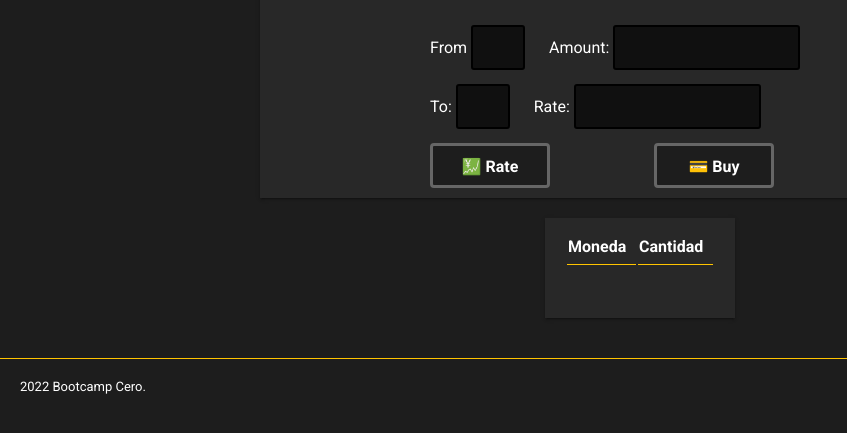
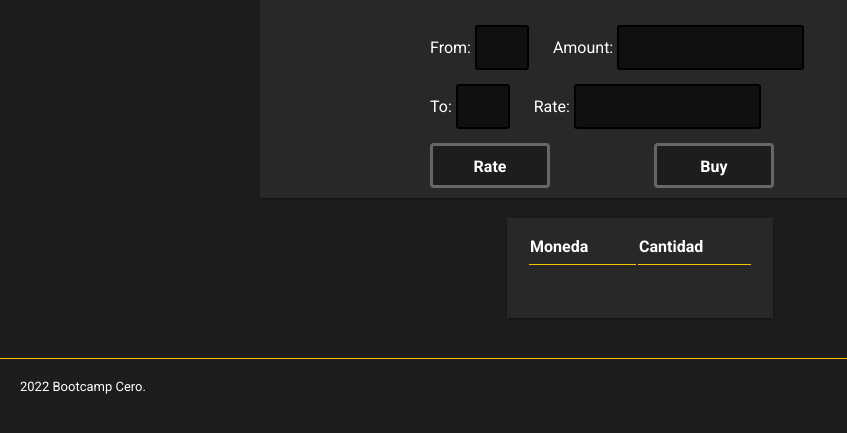
Before and after one commit to datadiego/KeepCoding_Flask_JS_Coinapp, a Flask app: page / in a window 1280 px wide. Shown: the part 119-552 px from the top of the page, without its empty margins (0-847 px from the left). Run offline with Flask 2, Linux system fonts and the light colour scheme; data that the repository does not hold is empty.

Commit message:
comentarios: 🖊️añadidas tareas

```diff
--- a/crypto_app/static/css/styles-night.css
+++ b/crypto_app/static/css/styles-night.css
@@ -91,7 +91,7 @@ select#selector-tema{
 }
 
 .seccion-status{
-  width:25%;
+  width:35%;
   margin-left: auto;
   margin-right: auto;
 }
@@ -103,3 +103,4 @@ td{
   white-space: nowrap;
     overflow: hidden;
 }
+/* TODO: alinear cifras de estado de la wallet a la derecha */
--- a/crypto_app/static/js/balance.js
+++ b/crypto_app/static/js/balance.js
@@ -1,3 +1,5 @@
+//TODO: cuando hacemos un movimiento o una consulta satisfactoria, se debe eliminar cualquier mensajes de error
+//TODO: añadir flask-API a requirements.txt
 const peticion_movimientos = new XMLHttpRequest();
 const peticion_rate = new XMLHttpRequest();
 const peticion_compra = new XMLHttpRequest();
@@ -237,5 +239,3 @@ function formatDate(date) {
   ];
   return day + " " + monthNames[month - 1] + " " + year;
 }
-
-//TODO: cuando hacemos un movimiento o una consulta satisfactoria, se deben eliminar los mensajes de error
--- a/crypto_app/templates/index.html
+++ b/crypto_app/templates/index.html
@@ -1,5 +1,5 @@
 <!DOCTYPE html>
-<html lang="en">
+<html lang="es">
 
 <head>
   <meta charset="UTF-8">
@@ -48,7 +48,7 @@
     <section class="interfaz">
       <!--Empieza la interfaz de usuario-->
       <div id="linea_interfaz">
-      <label for="moneda_from" class="form1">From </label>
+      <label for="moneda_from" class="form1">From:</label>
       <select id="moneda_from" name="monedas" class="form">
         <!-- Cargamos las monedas disponibles desde js -->
       </select>
@@ -57,16 +57,16 @@
       </div>
 
       <div id="linea_interaz">
-      <label for="moneda_to" class="form1">To: </label>
+      <label for="moneda_to" class="form1">To:</label>
       <select id="moneda_to" name="monedas">
       </select>
-      <label for="conversion" class="form">Rate: </label>
+      <label for="conversion" class="form">Rate:</label>
       <input type="number" id="conversion" name="conversion" class="form">
       </div>
 
       <div id="linea_interfaz">
-      <button id="boton-convertir" class="form1">💹 Rate</button>
-      <button id="boton-comprar">💳 Buy</button>
+      <button id="boton-convertir" class="form1">Rate</button>
+      <button id="boton-comprar">Buy</button>
       </div>
     </section>
   </section>
```
Also changed, not shown: db/movimientos.db.
